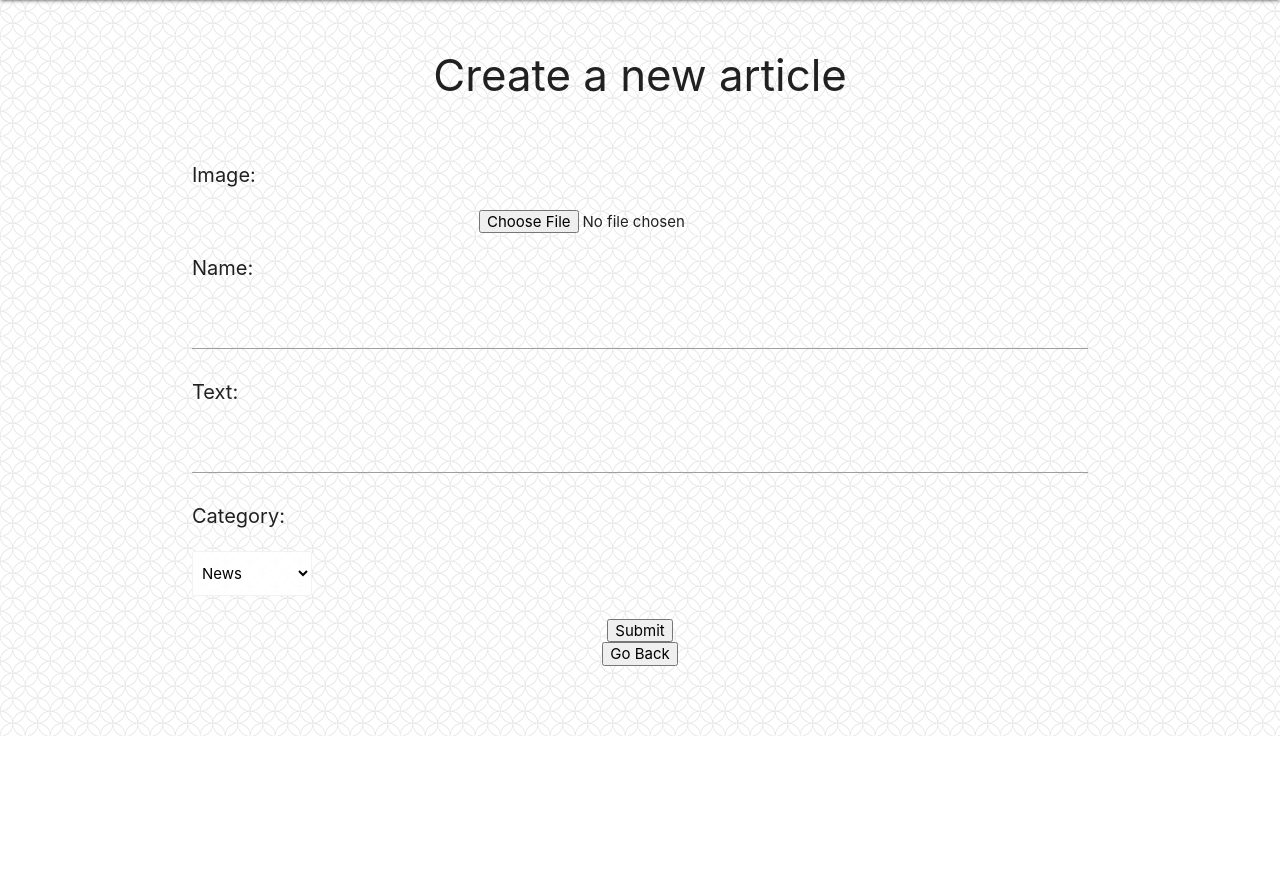
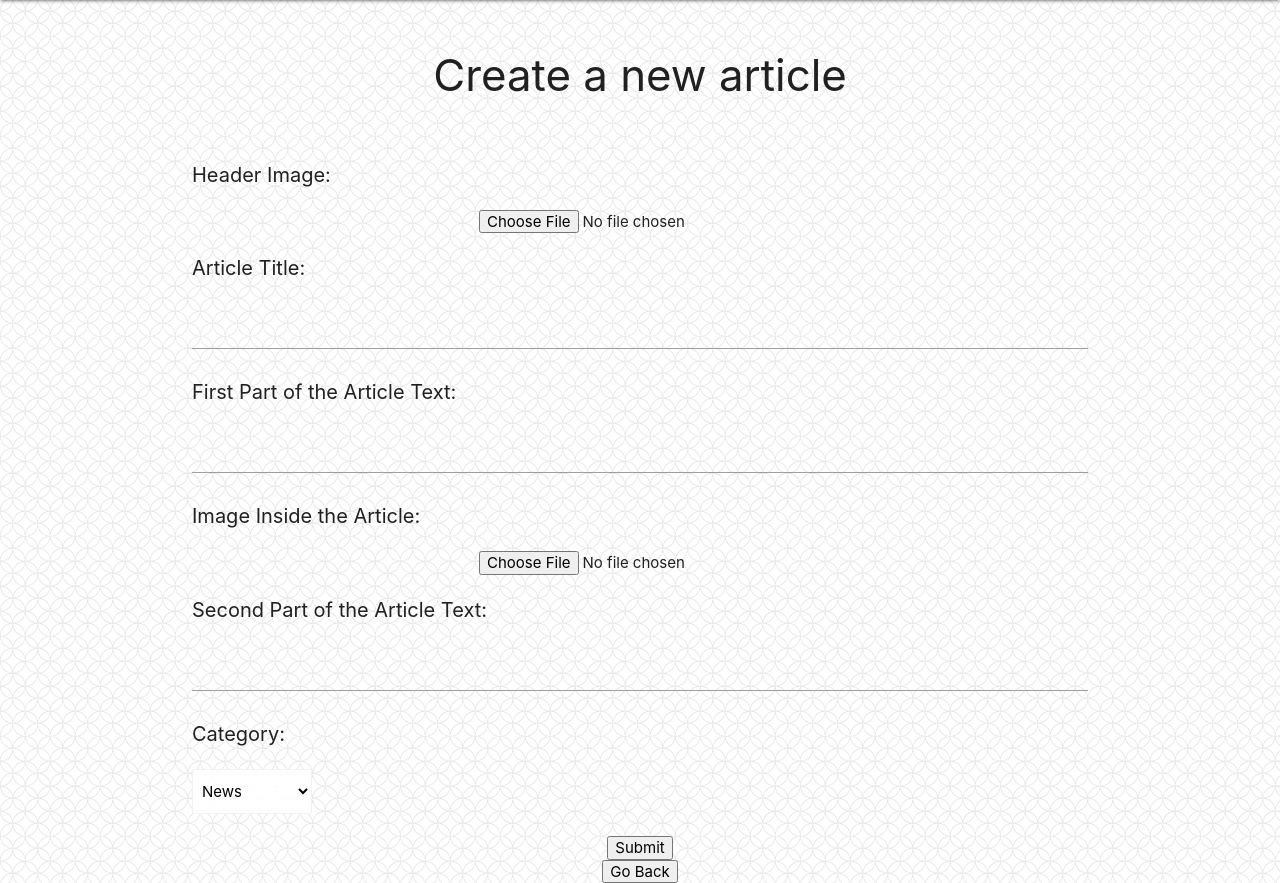
Before and after one commit to bednik/IT-Prosjektarbeid-I, a Django app: template Scrumfeed/ScrummerTimes/templates/ScrummerTimes/createarticle.html in a window 1280 px wide. Shown: the part 64-947 px from the top of the page. Before the commit the page ends 800 px from the top, so only its background shows below. Run offline with Django 3.2, Linux system fonts and the light colour scheme; the template is opened without the code that fills it: values that come from a table or form of the project are taken from there, others are empty.

Commit message:
Oppdaterte forms, createarticle og editarticle henhold til in_line_image og second_text i Article-klassen

```diff
--- a/Scrumfeed/ScrummerTimes/forms.py
+++ b/Scrumfeed/ScrummerTimes/forms.py
@@ -12,19 +12,13 @@ from ScrummerTimes.models import Article
 # Noe tull
 class ArticleForm(forms.Form):
     title = CharField(max_length=120)
-    #Required has to be False, because i did not find a way that i could edit an article without uplouding an image again.
+    # Required has to be False, because i did not find a way that i could edit an article without uplouding an image again.
     header_image = ImageField(required=False)
-
-    is_read = BooleanField(required=False, initial = False)
-   # is_read = TypedChoiceField(
-    #choices=((True, 'Yes'), (False, 'No')),
-   # widget=CheckBox,
-    #coerce=lambda x: x == 'True',
-    #initial="False",
-   # required=False
-#)
-    text = CharField()
+    first_text = CharField()  # TODO: TextArea
+    in_line_image = ImageField(required=False)
+    second_text = CharField()  # TODO: TextArea
     category = ChoiceField(choices=CATEGORIES, required=False)
+    is_read = BooleanField(required=False, initial=False)
 
     class Meta:
         #The two below has something to do with assigning who the author of the article is
--- a/Scrumfeed/ScrummerTimes/models.py
+++ b/Scrumfeed/ScrummerTimes/models.py
@@ -13,7 +13,7 @@ class Article(models.Model):
     second_text = models.TextField(blank=True)
     is_read = models.BooleanField(blank=False, default=False)
     # The user who made the Article, read up on on_delete ups :)
-    authors = models.ForeignKey(User, on_delete=models.PROTECT, null = True)
+    authors = models.ForeignKey(User, on_delete=models.PROTECT, null=True)
     category = models.CharField(max_length=20, choices=CATEGORIES)
 
     def __str__(self):
@@ -22,7 +22,8 @@ class Article(models.Model):
     # Custom permisions for this object Article.
     # Review and publish are permissions for Editors
     # Create_article are for Authors
-    # To use these, write something like @permission_required('ScrummerTimes.review_article', login_url='/accounts/login/')
+    # To use these, write something like @permission_required('ScrummerTimes.review_article',
+    # login_url='/accounts/login/')
     class Meta:
         permissions = (
             ("create_article", "can create an article on the site"),
--- a/Scrumfeed/ScrummerTimes/templates/ScrummerTimes/createarticle.html
+++ b/Scrumfeed/ScrummerTimes/templates/ScrummerTimes/createarticle.html
@@ -8,7 +8,7 @@
     }
 </style>
 
-<form action={% url 'createarticle' %}  method="post" enctype="multipart/form-data">
+<form action={% url 'createarticle' %}  method="post" enctype="multipart/form-data" >
     {% csrf_token %}
     <!--{{ form }}-->
 
@@ -17,15 +17,16 @@
         <br>
     </div>
 
-    <p style="font-size:20px;" class="left-align">Image:</p>
+    <p style="font-size:20px;" class="left-align">Header Image:</p>
     {{ form.header_image}}
-    <!--<p>
-        <input id="id_image" type="file" class="" name="header_image">
-    </p>-->
-    <p style="font-size:20px;" class="left-align">Name:</p>
+    <p style="font-size:20px;" class="left-align">Article Title:</p>
     {{ form.title }}
-    <p style="font-size:20px;" class="left-align">Text:</p>
-    {{ form.text }}
+    <p style="font-size:20px;" class="left-align">First Part of the Article Text:</p>
+    {{ form.first_text }}
+    <p style="font-size:20px;" class="left-align">Image Inside the Article:</p>
+    {{ form.in_line_image}}
+    <p style="font-size:20px;" class="left-align">Second Part of the Article Text:</p>
+    {{ form.second_text }}
     <p style="font-size:20px;" class="left-align">Category: </p>
     {{ form.category }}
     <br>
```
Also changed, not shown: Scrumfeed/ScrummerTimes/templates/ScrummerTimes/editarticle.html (+7 -13 lines).
